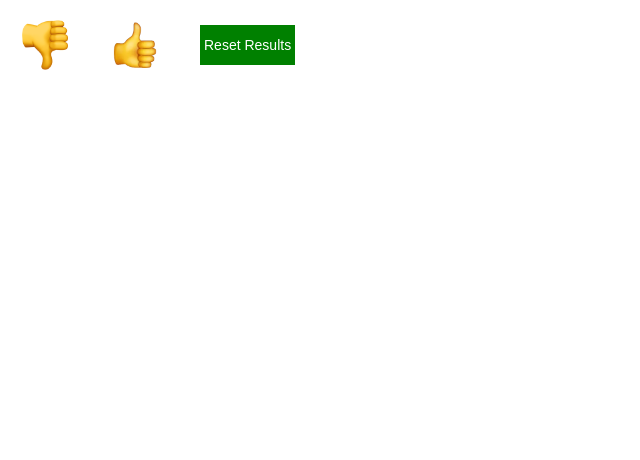
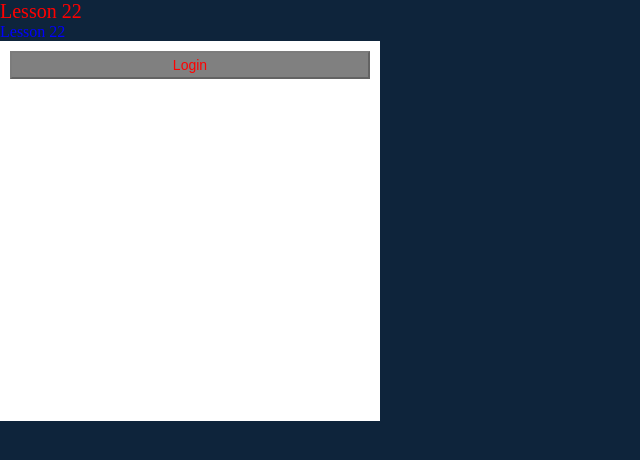
Before and after one commit to derkach2288/react-typescript, a React (Create React App) app: page / in a window 1280 px wide. Shown: the top 460 px of the page, without its empty margins (0-640 px from the left). Built offline with nearby package versions, Linux system fonts and the light colour scheme.

Commit message:
add lesson 22

```diff
--- a/package.json
+++ b/package.json
@@ -10,9 +10,11 @@
     "@types/node": "^16.18.65",
     "@types/react": "^18.2.39",
     "@types/react-dom": "^18.2.17",
+    "@types/styled-components": "^5.1.32",
     "react": "^18.2.0",
     "react-dom": "^18.2.0",
     "react-scripts": "5.0.1",
+    "styled-components": "^6.1.1",
     "typescript": "^4.9.5",
     "web-vitals": "^2.1.4"
   },
--- a/src/App.tsx
+++ b/src/App.tsx
@@ -3,6 +3,7 @@ import Lesson20 from "./lessons/Lesson20";
 import Homework20 from "./homeworks/Homework20";
 import Lesson21 from "./lessons/Lesson21";
 import Homework21 from "./homeworks/Homework21";
+import Lesson22 from "./lessons/Lesson22";
 
 function App() {
   return (
@@ -10,7 +11,8 @@ function App() {
       {/* <Lesson20 /> */}
       {/* <Homework20 /> */}
       {/* <Lesson21 /> */}
-      <Homework21 />
+      {/* <Homework21 /> */}
+      <Lesson22 />
     </div>
   );
 }
--- a/src/components/Button/Button.tsx
+++ b/src/components/Button/Button.tsx
@@ -1,20 +1,24 @@
-import "./styles.css";
-import {ButtonProps} from "./types"
+import { ButtonComponent } from "./styles";
 
-// type ButtonType = "button" | "submit" | "reset";
+import { ButtonProps } from "./types";
 
-// interface ButtonProps {
-//   name: string;
-//   type?: ButtonType;
-//   onClick: () => void;
-//   className?: string;
-// }
-
-function Button({ name, type = "button", onClick, className }: ButtonProps) {
+function Button({
+  disabled = false,
+  name = "Send",
+  type = "submit",
+  isRedFont,
+  onClick,
+}: ButtonProps) {
   return (
-    <button className={`button-component ${className}`} onClick={onClick} type={type}>
+    <ButtonComponent
+      disabled={disabled}
+      type={type}
+      className="button-component"
+      onClick={onClick}
+      $isRedFont={isRedFont}
+    >
       {name}
-    </button>
+    </ButtonComponent>
   );
 }
 
--- a/src/components/Button/styles.css
+++ /dev/null
@@ -1,12 +0,0 @@
-.button-component {
-  width: 100%;
-  height: 100%;
-  margin: 0;
-  padding: 4px;
-  outline: none;
-  cursor: pointer;
-  background-color: green;
-  color: white;
-  font-size: 14px;
-  border: none;
-}
--- /dev/null
+++ b/src/components/Button/styles.ts
@@ -0,0 +1,18 @@
+import styled from "styled-components";
+
+interface ButtonComponentProps {
+  $isRedFont?: boolean | undefined;
+}
+
+export const ButtonComponent = styled.button<ButtonComponentProps>`
+  width: 100%;
+  height: fit-content;
+  margin: 0;
+  padding: 4px;
+  outline: none;
+  cursor: pointer;
+  /* background-color: ${(props) => props.disabled ? 'grey' : 'blue'}; */
+  background-color: ${({disabled}) => disabled ? 'grey' : 'blue'};
+  color: ${({$isRedFont}) => $isRedFont ? "red" : "white"};
+  font-size: 14px;
+`;
--- a/src/components/Button/types.ts
+++ b/src/components/Button/types.ts
@@ -5,4 +5,6 @@ export interface ButtonProps {
   type?: ButtonType;
   onClick: () => void;
   className?: string;
+  disabled?: boolean;
+  isRedFont?: boolean;
 }
--- /dev/null
+++ b/src/lessons/Lesson22/Lesson22.tsx
@@ -0,0 +1,76 @@
+import {CSSProperties} from "react"
+import Button from "components/Button";
+import {Lesson22Wrapper, LoginCard} from "./styles"
+
+function Lesson22() {
+  // ТИПЫ
+  // Union type
+  type WordOrNumber = string | number;
+  let wordOrNumber: WordOrNumber = 3;
+  // let wordOrNumber: string | number = 3;
+
+  // Interace vs type
+
+  interface Person {
+    name: string;
+    age: number;
+  }
+
+  type PersonType = {
+    name: string;
+    age: number;
+  };
+
+  const person1: Person = {
+    name: "John",
+    age: 25,
+    color: "white",
+  };
+
+  const person: PersonType = {
+    name: "John",
+    age: 25,
+  };
+
+  interface Person {
+    color: string;
+  }
+
+  // Дженерик
+
+  type Car<T> = {
+    name: string;
+    color: string;
+    params: T;
+  };
+
+  const car: Car<number[]> = {
+    name: "Porshe",
+    color: "Red",
+    params: [2, 3, 4],
+  };
+  // -------------------------------------
+  // STYLES
+  // 1. способ стилизации: создать style.css, импортироватьего и добавлять классы
+
+  // 2. inline - мы передаем объект в атрибут тега style
+
+  const isRed: boolean = true; // представим, что это пропса, которая пришла от родителького компонента
+
+  const paragraphStyles: CSSProperties = {
+    fontSize: "20px",
+    color: isRed ? "red" : "blue",
+  };
+
+  return (
+    <Lesson22Wrapper>
+      <p style={paragraphStyles}>Lesson 22</p>
+      <p style={{color: "blue"}}>Lesson 22</p>
+      <LoginCard>
+        <Button isRedFont={true} disabled={true} name="Login" onClick={()=> {}}/>
+      </LoginCard>
+    </Lesson22Wrapper>
+  );
+}
+
+export default Lesson22;
--- /dev/null
+++ b/src/lessons/Lesson22/index.ts
@@ -0,0 +1,3 @@
+import Lesson22 from "./Lesson22";
+
+export default Lesson22;
--- /dev/null
+++ b/src/lessons/Lesson22/styles.ts
@@ -0,0 +1,21 @@
+import styled from "styled-components";
+
+export const Lesson22Wrapper = styled.div`
+  display: flex;
+  flex-direction: column;
+  width: 100%;
+  height: 100%;
+  background-color: #0e243b;
+`;
+
+export const LoginCard = styled.div`
+  display: flex;
+  flex-direction: column;
+  padding: 10px;
+  width: fit-content;
+  height: fit-content;
+  min-height: 360px;
+  min-width: 360px;
+  background-color: white;
+
+`;
```
Also changed, not shown: 1 other file (tests, documents, lock files or other folders).
